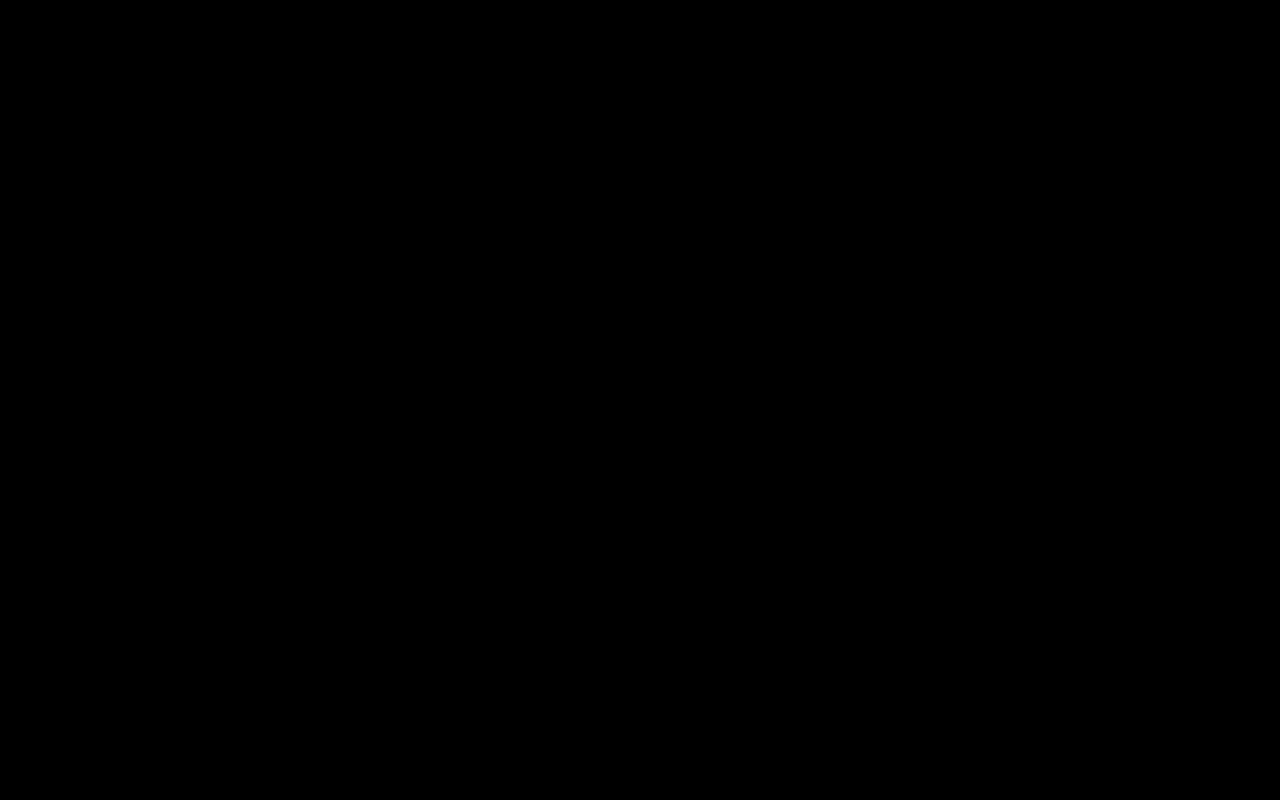
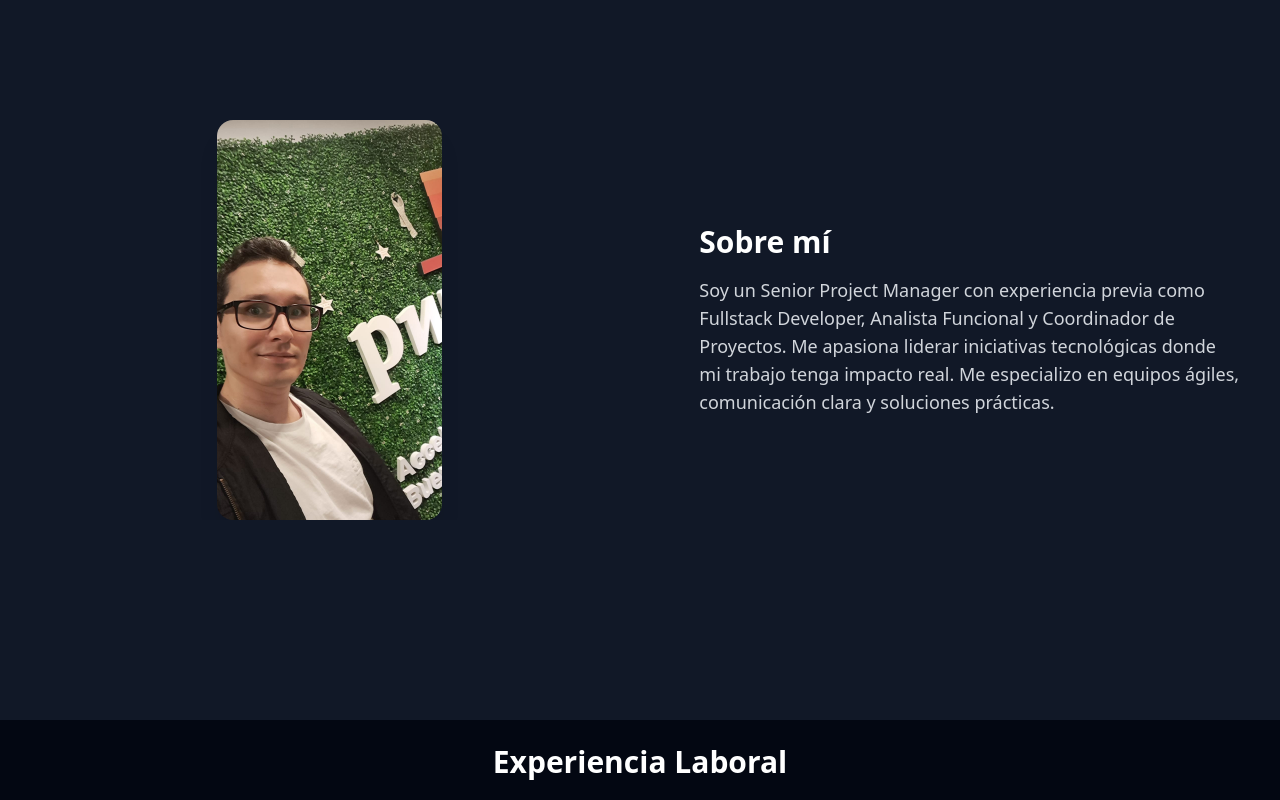
Before and after one commit to PatoMarinoBata/portfolio, a React (Vite) app: page / in a window 1280 px wide. Shown: the part 880-1680 px from the top of the page. Before the commit the page ends 800 px from the top, so only its background shows below. Built offline with nearby package versions, Linux system fonts and the light colour scheme.

Commit message:
Restauro versión estable de portfolio.jsx sin animaciones bruscas

```diff
--- a/src/portfolio.jsx
+++ b/src/portfolio.jsx
@@ -1,5 +1,5 @@
 import React, { useEffect, useState } from "react";
-import { motion, AnimatePresence } from "framer-motion";
+import { motion, AnimatePresence } from "framer-motion"; // <- aunque está importado, no lo usamos aquí
 import Navbar from "./Navbar.jsx";
 import { useLanguage } from "./LanguageContext";
 
@@ -21,7 +21,7 @@ export default function Portfolio() {
     return () => clearInterval(interval);
   }, [images.length]);
 
-  // Validación de textos cargados
+  // Si los textos aún no están definidos, mostramos un estado de carga
   if (
     !texts?.home?.title ||
     !texts?.about?.title ||
@@ -38,30 +38,19 @@ export default function Portfolio() {
     setOpenIndex((prev) => (prev === index ? null : index));
   };
 
-  // Animaciones reuseables para secciones
-  const sectionVariants = {
-    hidden: { opacity: 0, y: 50 },
-    visible: { opacity: 1, y: 0 },
-  };
-
   return (
     <div
-      className="h-screen snap-y snap-mandatory overflow-y-scroll bg-black text-white scroll-smooth"
-      style={{ scrollPaddingTop: "4.5rem" }}
+      className="snap-y snap-mandatory overflow-y-auto bg-black text-white scroll-smooth"
+      style={{ scrollPaddingTop: "4.5rem" }} // Asegura que cada sección no quede tapada por la navbar
     >
       <Navbar />
 
       {/* ======================
           1) HOME
       ====================== */}
-      <motion.section
+      <section
         id="home"
         className="snap-start h-screen flex flex-col justify-center items-center bg-gradient-to-b from-black to-gray-900 px-4 text-center"
-        variants={sectionVariants}
-        initial="hidden"
-        whileInView="visible"
-        viewport={{ once: true, amount: 0.4 }}
-        transition={{ duration: 0.8 }}
       >
         <h1 className="text-3xl md:text-5xl lg:text-6xl font-bold">
           {texts.home.title}
@@ -69,19 +58,14 @@ export default function Portfolio() {
         <p className="mt-4 text-base md:text-lg lg:text-xl text-gray-300 max-w-xl">
           {texts.home.subtitle}
         </p>
-      </motion.section>
+      </section>
 
       {/* ======================
           2) SOBRE MÍ (carrusel)
       ====================== */}
-      <motion.section
+      <section
         id="about"
         className="snap-start h-screen flex flex-col md:flex-row items-center justify-center bg-gray-900 px-4 md:px-10 gap-10"
-        variants={sectionVariants}
-        initial="hidden"
-        whileInView="visible"
-        viewport={{ once: true, amount: 0.4 }}
-        transition={{ duration: 0.8 }}
       >
         <div className="w-full md:w-1/2 flex justify-center items-center overflow-hidden relative h-[250px] md:h-[350px] lg:h-[400px]">
           <AnimatePresence mode="wait">
@@ -106,19 +90,14 @@ export default function Portfolio() {
             {texts.about.description}
           </p>
         </div>
-      </motion.section>
+      </section>
 
       {/* ======================
           3) EXPERIENCIA
       ====================== */}
-      <motion.section
+      <section
         id="experience"
         className="snap-start h-screen bg-gray-950 px-4 md:px-10 py-6 overflow-y-auto"
-        variants={sectionVariants}
-        initial="hidden"
-        whileInView="visible"
-        viewport={{ once: true, amount: 0.4 }}
-        transition={{ duration: 0.8 }}
       >
         <h2 className="text-xl md:text-3xl font-semibold mb-6 text-center">
           {texts.experience.title}
@@ -153,19 +132,14 @@ export default function Portfolio() {
             </div>
           ))}
         </div>
-      </motion.section>
+      </section>
 
       {/* ======================
           4) ESTUDIOS Y CERTIFICACIONES
       ====================== */}
-      <motion.section
+      <section
         id="studies"
         className="snap-start h-screen bg-gray-900 px-4 md:px-10 py-6 overflow-y-auto"
-        variants={sectionVariants}
-        initial="hidden"
-        whileInView="visible"
-        viewport={{ once: true, amount: 0.4 }}
-        transition={{ duration: 0.8 }}
       >
         <div className="max-w-3xl mx-auto text-left">
           <h2 className="text-xl md:text-3xl font-semibold mb-4">
@@ -177,19 +151,14 @@ export default function Portfolio() {
             ))}
           </ul>
         </div>
-      </motion.section>
+      </section>
 
       {/* ======================
           5) CONTACTO
       ====================== */}
-      <motion.section
+      <section
         id="contact"
         className="snap-start h-screen flex flex-col justify-center items-center bg-gray-950 px-4 md:px-10 text-center"
-        variants={sectionVariants}
-        initial="hidden"
-        whileInView="visible"
-        viewport={{ once: true, amount: 0.4 }}
-        transition={{ duration: 0.8 }}
       >
         <h2 className="text-xl md:text-3xl font-semibold mb-4">
           {texts.contact.title}
@@ -213,7 +182,7 @@ export default function Portfolio() {
         >
           {texts.contact.cv}
         </a>
-      </motion.section>
+      </section>
     </div>
   );
 }
```
